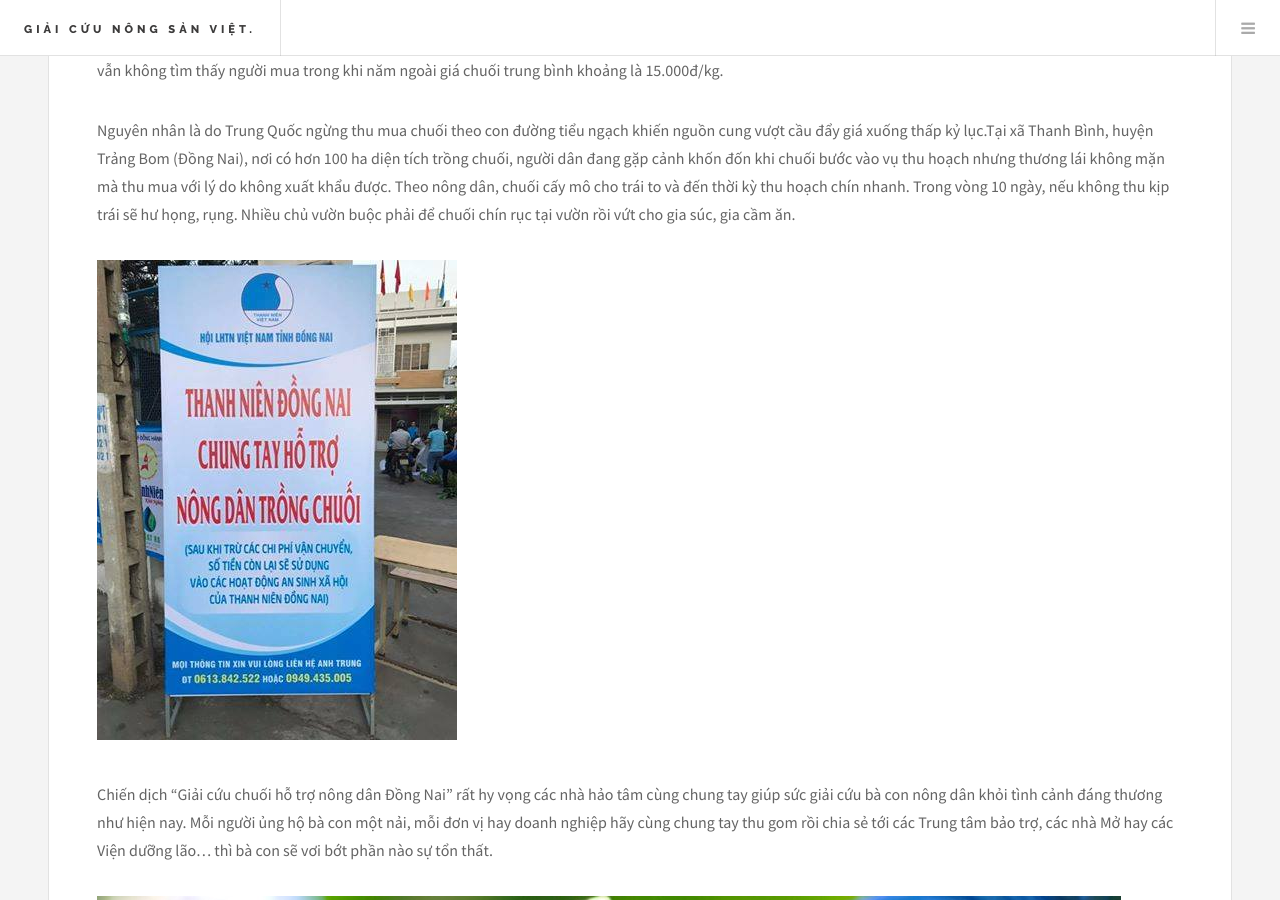
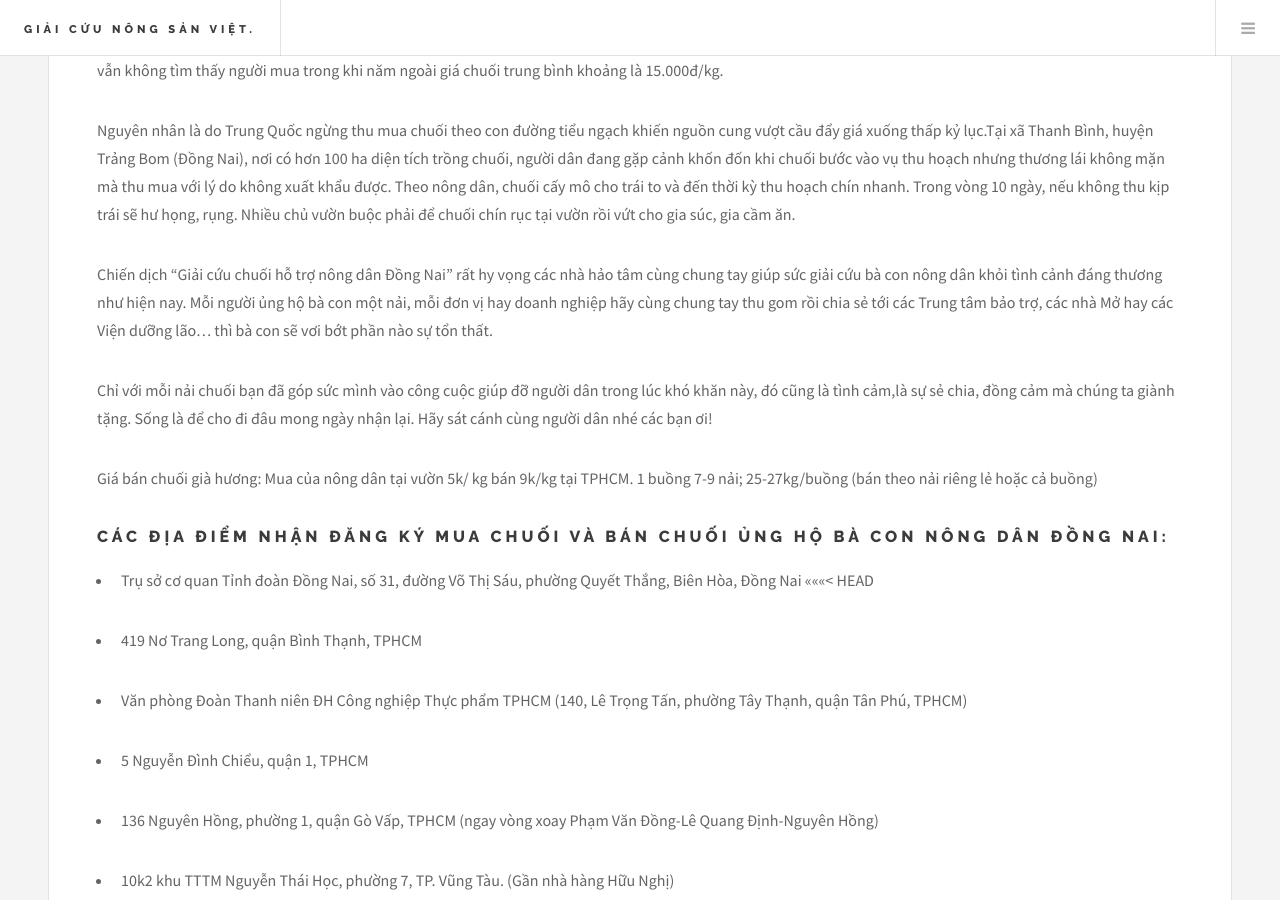
Before and after one commit to giaicuunongsanviet/giaicuunongsanviet.github.io, a Jekyll site: the page built from _posts/2016-12-09-giai-cuu-chuoi-cho-nha-vuon-dong-nai.markdown, in a window 1280 px wide and 900 px high, scrolled down 1575 px. Built offline with Jekyll 4.4.1, drawn with Linux system fonts in a browser that asks for light colours.

Commit message:
Tungns setup project and this is first commit

```diff
--- a/_posts/2016-12-09-giai-cuu-chuoi-cho-nha-vuon-dong-nai.markdown
+++ b/_posts/2016-12-09-giai-cuu-chuoi-cho-nha-vuon-dong-nai.markdown
@@ -15,11 +15,11 @@
 Nguyên nhân là do Trung Quốc ngừng thu mua chuối theo con đường tiểu ngạch khiến nguồn cung vượt cầu đẩy giá xuống thấp kỷ lục.Tại xã Thanh Bình, huyện Trảng Bom (Đồng Nai), nơi có hơn 100 ha diện tích trồng chuối, người dân đang gặp cảnh khốn đốn khi chuối bước vào vụ thu hoạch nhưng thương lái không mặn mà thu mua với lý do không xuất khẩu được.
 Theo nông dân, chuối cấy mô cho trái to và đến thời kỳ thu hoạch chín nhanh. Trong vòng 10 ngày, nếu không thu kịp trái sẽ hư họng, rụng. Nhiều chủ vườn buộc phải để chuối chín rục tại vườn rồi vứt cho gia súc, gia cầm ăn.
 
-![Chung tay giải cứu chuối đồng nai ](https://giaicuunongsanviet.github.io/images/chuoi/chuoi1.jpg)
+<!-- ![Chung tay giải cứu chuối đồng nai ](https://giaicuunongsanviet.github.io/images/chuoi/chuoi1.jpg) -->
 
 Chiến dịch "Giải cứu chuối hỗ trợ nông dân Đồng Nai" rất hy vọng các nhà hảo tâm cùng chung tay giúp sức giải cứu bà con nông dân khỏi tình cảnh đáng thương như hiện nay. Mỗi người ủng hộ bà con một nải, mỗi đơn vị hay doanh nghiệp hãy cùng chung tay thu gom rồi chia sẻ tới các Trung tâm bảo trợ, các nhà Mở hay các Viện dưỡng lão... thì bà con sẽ vơi bớt phần nào sự tổn thất.
 
-![Chung tay giải cứu chuối đồng nai ](https://giaicuunongsanviet.github.io/images/chuoi/chuoi2.jpg)
+<!-- ![Chung tay giải cứu chuối đồng nai ](https://giaicuunongsanviet.github.io/images/chuoi/chuoi2.jpg) -->
 
 Chỉ với mỗi nải chuối bạn đã góp sức mình vào công cuộc giúp đỡ người dân trong lúc khó khăn này, đó cũng là tình cảm,là sự sẻ chia, đồng cảm mà chúng ta giành tặng. Sống là để cho đi đâu mong ngày nhận lại. Hãy sát cánh cùng người dân nhé các bạn ơi!
 
```
